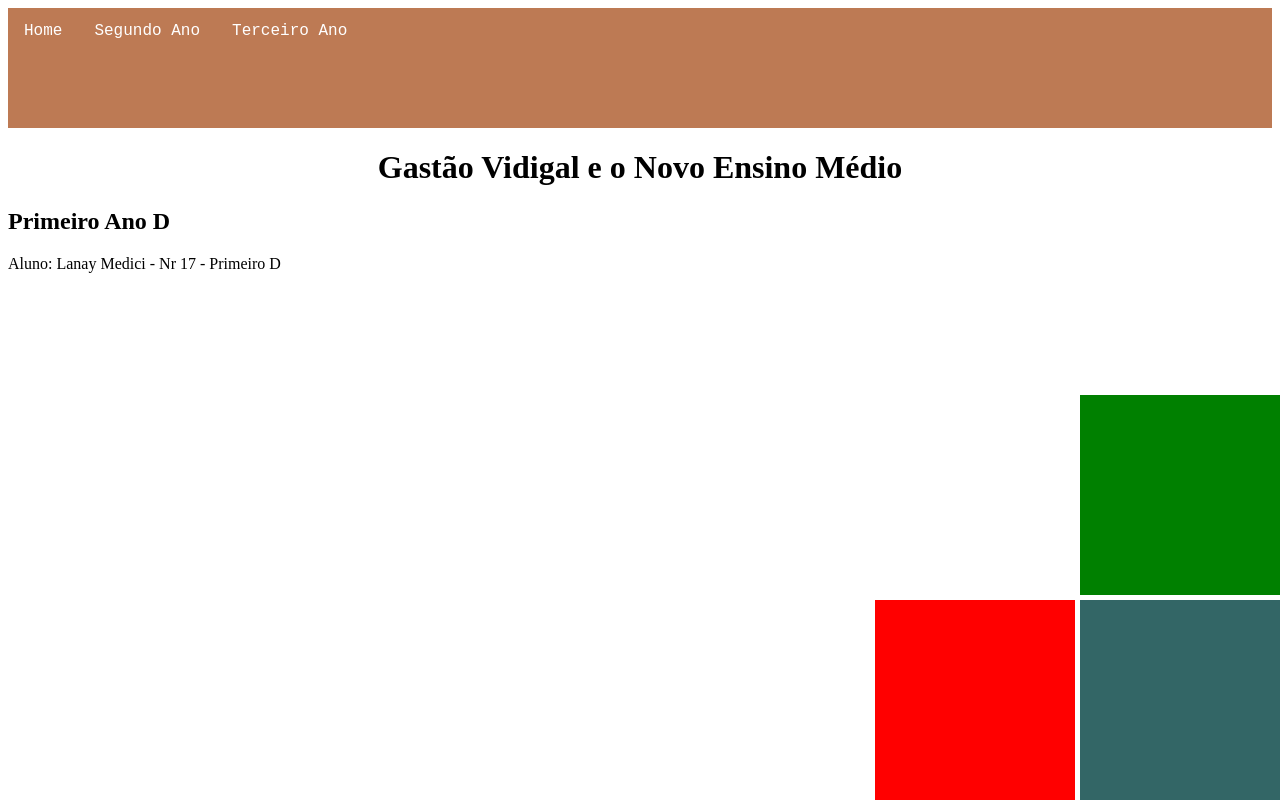
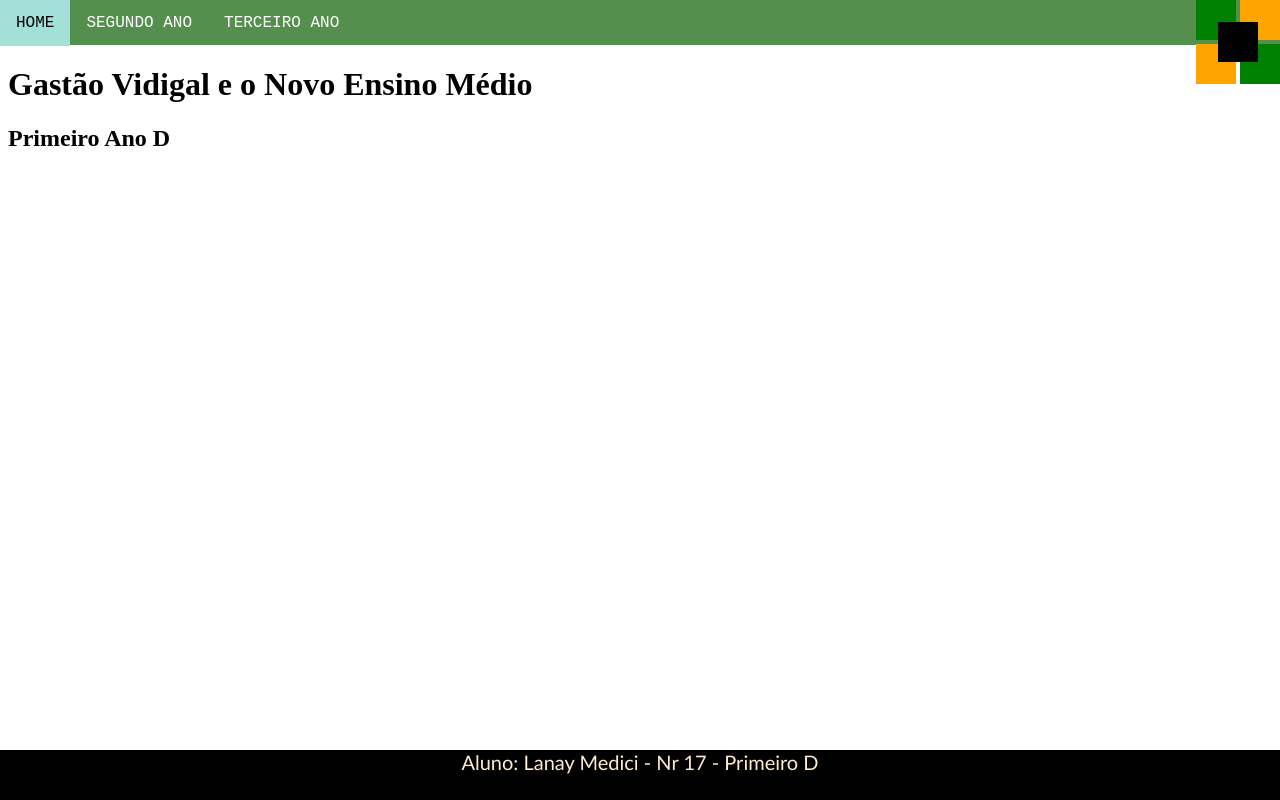
Before and after one commit to lanaym67/lanay363409, a plain HTML site: page index.html in a window 1280 px wide. Drawn offline with Linux system fonts and the light colour scheme.

Commit message:
Update estilo.css

```diff
--- a/estilo.css
+++ b/estilo.css
@@ -6,40 +6,65 @@ h1 {
 }
 .caixa1 {
     position: absolute;
-    background: #336666;
+    background: orange;
     color: #FFFFFF;
-    width: 200px;
-    height: 200px;
+    width: 40px;
+    height: 40px;
     right: 0;
-    bottom: 0;
+    top: 0;
 }
 
 .caixa2 {
     position: absolute;
-    background: red;
+    background: green;
     color: #FFFFFF;
-    width: 200px;
-    height: 200px;
-    right: 205px;
-    bottom: 0;
+    width: 40px;
+    height: 40px;
+    right: 44px;
+    top: 0;
 }
 
 .caixa3 {
     position: absolute;
     background: green;
     color: #FFFFFF;
-    width: 200px;
-    height: 200px;
-    right: 0;
-    bottom: 205px;
+    width: 40px;
+    height: 40px;
+    right: 0px;
+    top: 44px;
+}
+
+.caixa4 {
+  position: absolute;
+  background: orange;
+  color: #FFFFFF;
+  width: 40px;
+  height: 40px;
+  right: 44px;
+  top: 44px;
+}
+
+.caixa5 {
+  position: absolute;
+  background: rgb(0, 0, 0);
+  color: #FFFFFF;
+  width: 40px;
+  height: 40px;
+  right: 22px;
+  top: 22px;
+
 }
 .menuPrincipal {
-   position: relative;
-   background: rgb(189, 122, 84);
+   position: absolute;
+   background: rgb(85, 143, 78);
    width: 100%;
-   height: 120px;
+   height: 45px;
    top: 0;
+   left: 0;
    color: rgb(255, 255, 255);
+   display: flex;
+   justify-content: start;
+   text-transform: uppercase;
 }
 nav ul {
    list-style-type: none;
@@ -65,6 +90,9 @@ li a:hover {
 #aviao {
    width: 20%;
 }
+#aviao:hover{
+   width: 22%;
+}
 .caixaAviao {
    position: absolute;
    top: 50px;
@@ -77,4 +105,23 @@ li a:hover {
    border-width: 20px;
    border-style: solid;
    padding: 20px;
+   display: flex;
+   justify-content: center;
 }
+.rodape {
+   position: absolute;
+   bottom: 0;
+   width: 100%;
+   height: 50px;
+   background: black;
+   color: blanchedalmond;
+   display: flex;
+   justify-content: center;
+   font-size: 20px;
+   left: 0;
+   font-family: 'Gill Sans', 'Gill Sans MT', Calibri, 'Trebuchet MS', sans-serif;
+}
+.conteudo {
+   position: absolute;
+   top: 45px;
+}
```
